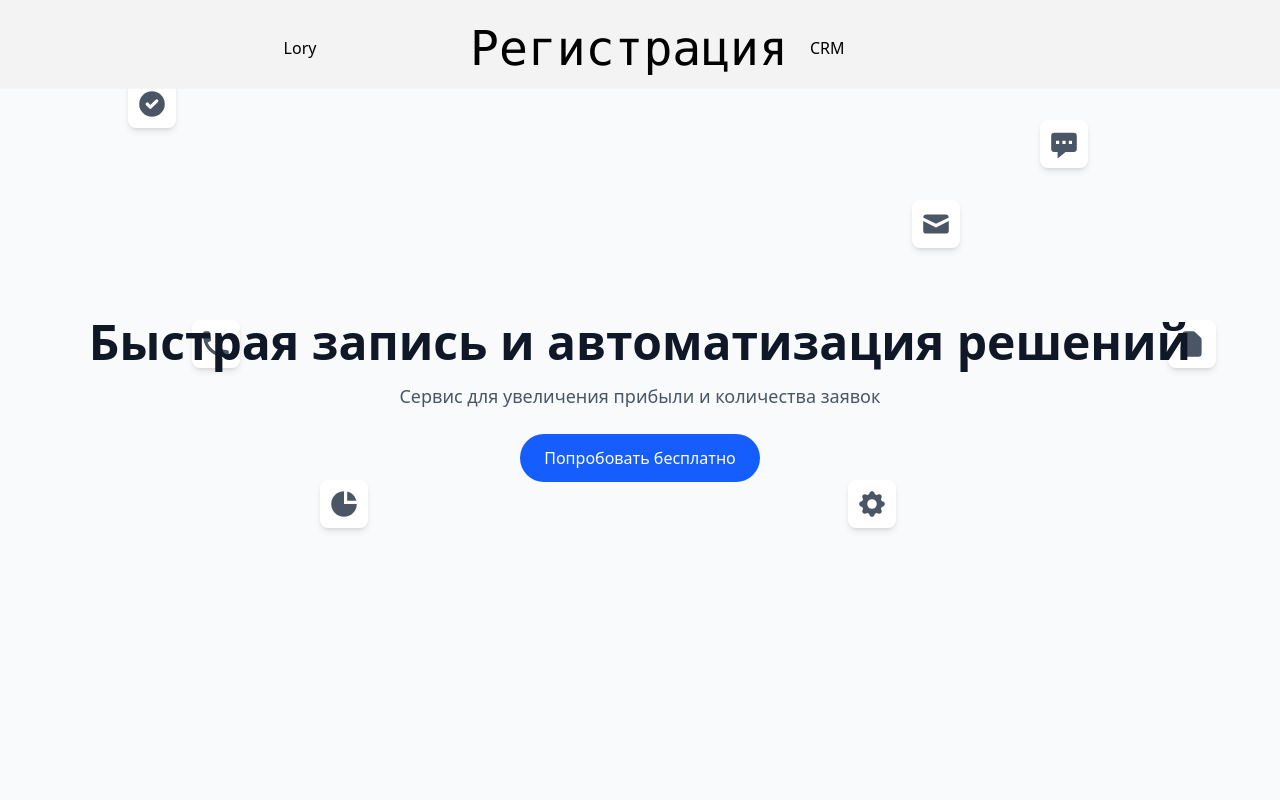
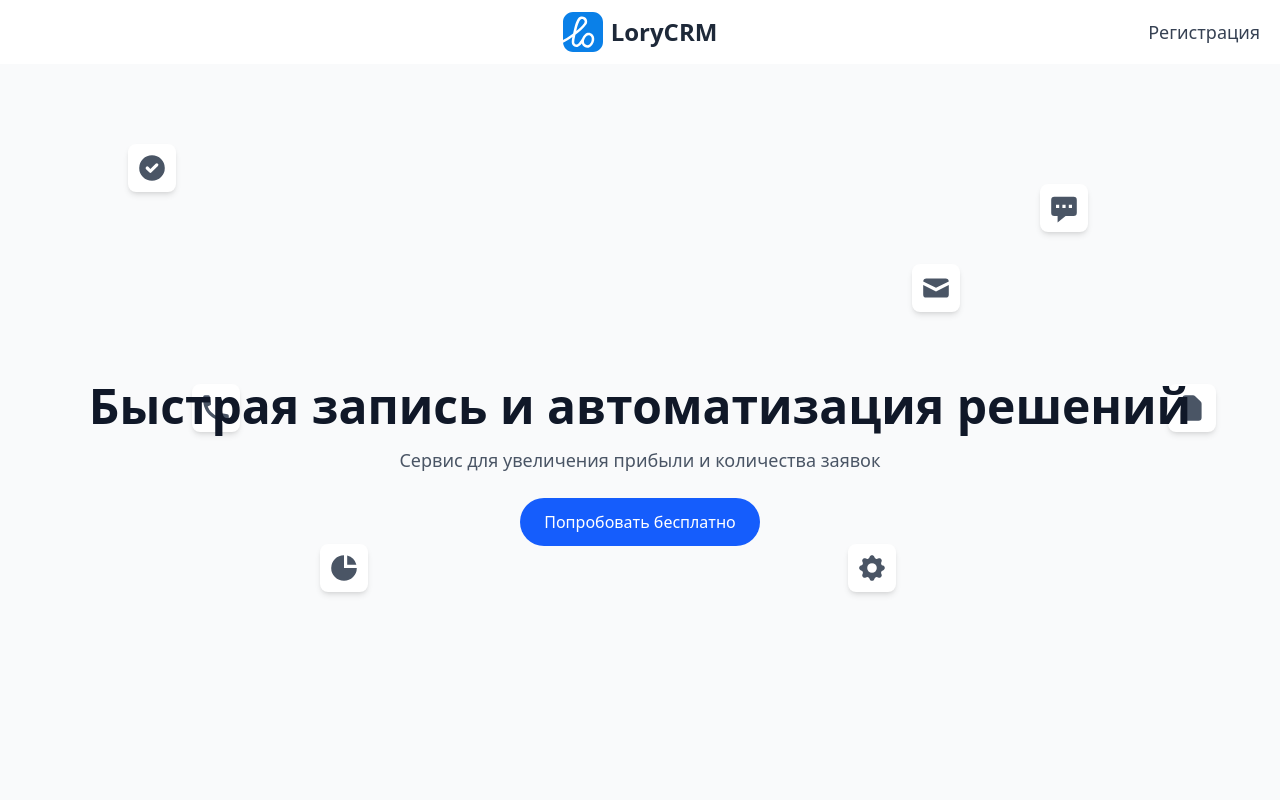
Before and after one commit to ShiroSan123/Lory, a React (Vite) app: page / in a window 1280 px wide. Shown: the top 800 px of the page. Built offline with nearby package versions, Linux system fonts and the light colour scheme.

Commit message:
update: lending reg

```diff
--- a/src/BusinessReg.jsx
+++ b/src/BusinessReg.jsx
@@ -1,5 +1,6 @@
 import React, { useState } from 'react';
 import { FaArrowLeft } from 'react-icons/fa';
+import LogoIcon from '/Logo-ico.svg';
 
 const BusinessRegistration = () => {
 	const [step, setStep] = useState(1);
@@ -39,11 +40,9 @@ const BusinessRegistration = () => {
 
 	const Logo = () => (
 		<div className="flex justify-center items-center mb-8">
-			<div className="flex items-center space-x-3">
-				<div className="w-10 h-10 bg-[#3B82F6] rounded flex items-center justify-center text-white font-bold text-lg">
-					lo
-				</div>
-				<span className="text-2xl font-bold text-black">LoryCRM</span>
+			<div className="flex-col gap-4 items-center text-center space-x-3">
+				<img src={LogoIcon} alt="Lory Logo" className="w-40 h-40" />
+				<span className="text-3xl font-bold text-black">LoryCRM</span>
 			</div>
 		</div>
 	);
--- a/src/Home.jsx
+++ b/src/Home.jsx
@@ -1,16 +1,16 @@
 import './index.css'
 import HeroSection from './sections/Home/hero';
-import { Navbar } from './components/navbar';
-import WhyWe from './sections/Home/WhyWe';
+import WhyWee from './sections/Home/WhyWe';
+import Header from './components/navbar';
 import Reviews from './sections/Home/Reviews';
 import Footer from './components/Footer';
 
 const HomePage = () => {
 	return (
 		<>
-			<Navbar />
+			<Header />
 			<HeroSection />
-			<WhyWe />
+			<WhyWee />
 			<Reviews />
 			<Footer />
 		</>
--- a/src/components/navbar.jsx
+++ b/src/components/navbar.jsx
@@ -1,35 +1,33 @@
-import { useEffect } from 'react';
-import { HiMenu } from 'react-icons/hi'; // Импортируем иконку
+import React from 'react';
+import { HiMenuAlt3 } from 'react-icons/hi';
+import LogoIcon from '/Logo-ico.svg';
 
-export const Navbar = ({ menuOpen, setMenuOpen }) => {
-	useEffect(() => {
-		document.body.style.overflow = menuOpen ? "hidden" : "";
-	}, [menuOpen]);
+const Header = () => {
+	return (
+		<header className="flex items-center px-4 py-3 bg-white shadow-md md:px-6 lg:px-8 relative">
+			{/* Левая часть: иконка меню */}
+			<div className="flex items-center">
+				<button className="text-gray-600 focus:outline-none md:hidden">
+					<HiMenuAlt3 className="w-6 h-6" />
+				</button>
+			</div>
 
-	return (
-		<nav className="fixed top-0 w-full z-40 bg-[#f3f3f3] border-b border-white/10">
-			<div className="max-w-5xl md:max-w-full mx-auto px-5 md:px-[130px]">
-				<div className="grid grid-cols-3 justify-between items-center h-[50px] md:h-auto md:pb-4 md:pt-6">
-					<div className="w-7 h-5 relative cursor-pointer z-40 md:hidden"
-						onClick={() => setMenuOpen((prev) => !prev)}>
-						<HiMenu className="w-5 h-5" />
-					</div>
+			{/* Центральная часть: логотип */}
+			<a className="flex items-center space-x-2 mx-auto" href='/'>
+				<img src={LogoIcon} alt="Lory Logo" className="w-10 h-10" />
+				<span className="text-lg font-semibold text-gray-800 sm:text-xl lg:text-2xl">
+					LoryCRM
+				</span>
+			</a>
 
-					<div className='text-center'>
-						<h1>Lory</h1>
-					</div>
+			{/* Правая часть: кнопка "Регистрация" */}
+			<a href='/BusinessRegPage' className='absolute right-5'>
+				<button className="text-sm font-medium text-gray-700 hover:text-blue-500 transition-colors sm:text-base lg:text-lg">
+					Регистрация
+				</button>
+			</a>
+		</header>
+	);
+};
 
-					<a href="/" className="font-mono text-sm sm:text-3xl md:text-5xl font-bold text-white">
-						{/* <img src="/logo.svg" alt="Tours of Yakutia Logo" className="h-8 w-auto" /> */}
-						<h1 className='text-black font-light'>Регистрация</h1>
-					</a>
-
-					<div className="hidden md:flex items-center space-x-8 *:text-black-800 *:hover:text-[#187A00] *:transition-colors">
-						<a href="/Dashboard"> CRM </a>
-					</div>
-				</div>
-			</div>
-		</nav>
-
-	)
-}
+export default Header;
--- a/src/sections/Home/WhyWe.jsx
+++ b/src/sections/Home/WhyWe.jsx
@@ -1,7 +1,7 @@
 import { useEffect, useState } from "react";
 import { HiCheckCircle, HiChatAlt, HiMail, HiDocument, HiPhone, HiCog, HiChartPie, HiCalendar, HiBell, HiCheck, HiPhotograph, HiOfficeBuilding, HiClipboard } from 'react-icons/hi';
 
-const WhyWe = () => {
+const WhyWee = () => {
 	const [scrollY, setScrollY] = useState(0);
 
 	// Отслеживаем прокрутку для первой секции
@@ -113,4 +113,4 @@ const WhyWe = () => {
 	);
 };
 
-export default WhyWe;
+export default WhyWee;
```
